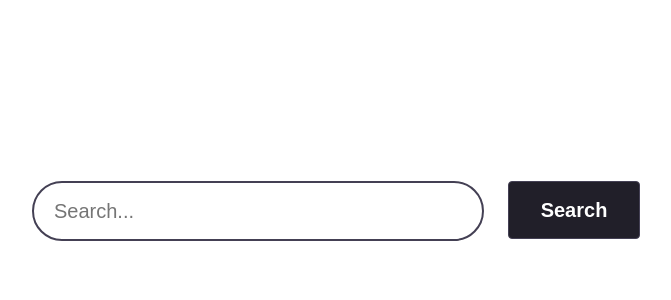
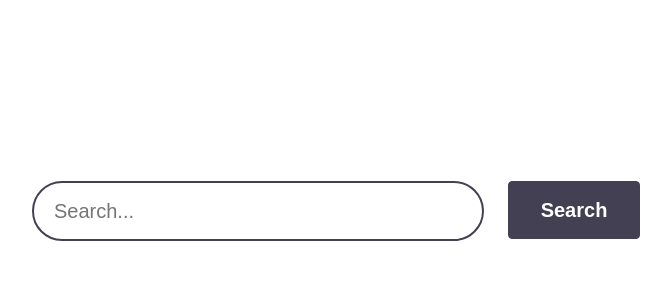
Before and after one commit to dominictwlee/rekki-tech-task, a Next.js app: page / in a window 1280 px wide. Shown: the top 300 px of the page, without its empty margins (304-975 px from the left). Built offline with nearby package versions, Linux system fonts and the light colour scheme.

Commit message:
match background color

```diff
--- a/src/styles/Search.module.css
+++ b/src/styles/Search.module.css
@@ -59,7 +59,7 @@
   margin-left: 24px;
   height: 58px;
   border: 1px solid #444054;
-  background: #211f29;
+  background: #444054;
   text-align: center;
   color: #fff;
   min-width: 132px;
```
